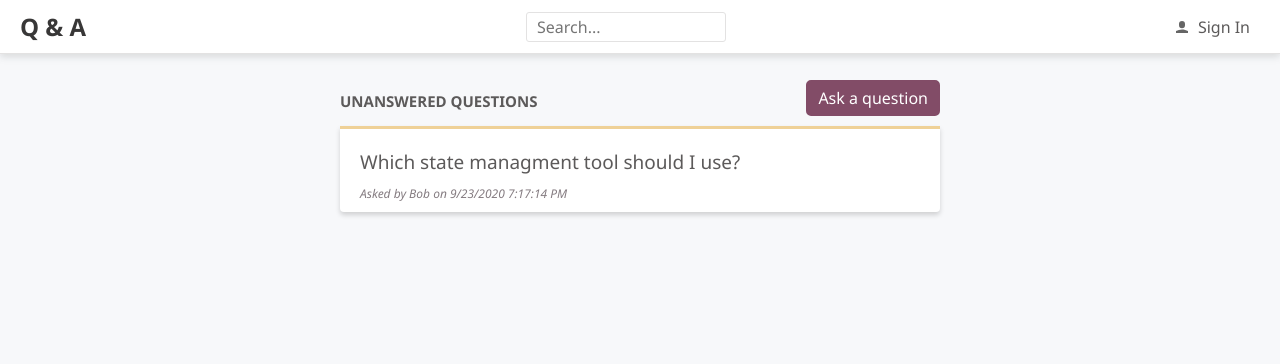
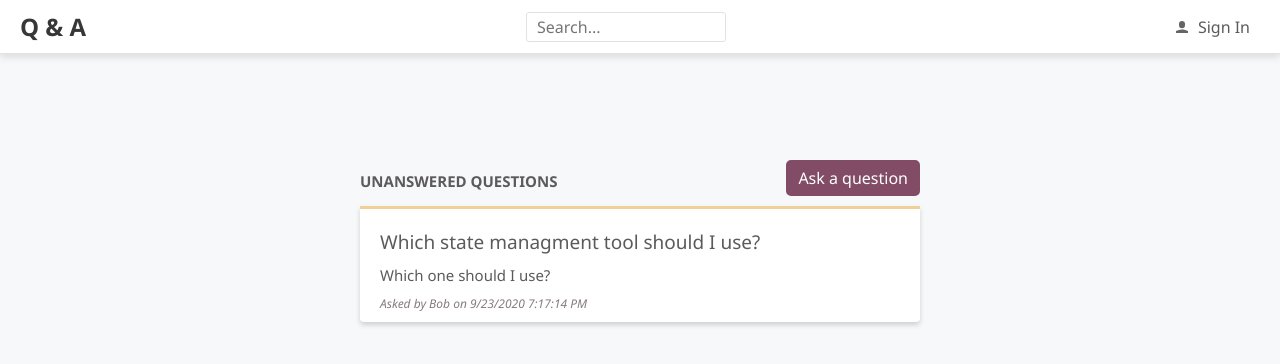
Before and after one commit to Pyotr23/ReactWithNetCore, a React (Create React App) app in the folder frontend/: page / in a window 1280 px wide. Shown: the top 364 px of the page. Built offline with nearby package versions, Linux system fonts and the light colour scheme.

Commit message:
Добавлены компоненты Page и PageTitle.

```diff
--- a/frontend/src/HomePage.tsx
+++ b/frontend/src/HomePage.tsx
@@ -3,8 +3,11 @@
 import { PrimaryButton } from './Styles';
 import { QuestionList } from './QuestionList';
 import { getUnansweredQuestions } from './QuestionData';
+import { PageTitle } from './PageTitle';
+import { Page } from './Page';
 
 export const HomePage = () => (
+  <Page>
     <div
       css={css`
       margin: 50px auto 20px auto;
@@ -19,19 +22,10 @@
           justify-content: space-between;
         `}
       >
-      <h2
-        css={css`
-          font-size: 15px;
-          font-weight: bold;
-          margin: 10px 0px 5px;
-          text-align: center;
-          text-transform: uppercase;
-        `}
-      >
-        Unanswered Questions
-      </h2>
+        <PageTitle>Unanswered Questions</PageTitle>
         <PrimaryButton>Ask a question</PrimaryButton>
       </div>
       <QuestionList data={getUnansweredQuestions()} />
     </div>
+  </Page>
 )
--- /dev/null
+++ b/frontend/src/Page.tsx
@@ -0,0 +1,21 @@
+/** @jsx jsx */
+import { css, jsx } from '@emotion/core';
+import { FC } from 'react';
+import { PageTitle } from './PageTitle';
+
+interface Props {
+  title?: string
+}
+
+export const Page: FC<Props> = ({title, children}) => (
+  <div
+    css={css`
+      margin: 50px auto 20px auto;
+      padding: 30px 20px;
+      max-width: 600px;
+    `}
+  >
+    {title && <PageTitle>{title}</PageTitle>}
+    {children}
+  </div>
+)
--- /dev/null
+++ b/frontend/src/PageTitle.tsx
@@ -0,0 +1,9 @@
+import styled from '@emotion/styled';
+
+export const PageTitle = styled.h2`
+  font-size: 15px;
+  font-weight: bold;
+  margin: 10px 0px 5px;
+  text-align: center;
+  text-transform: uppercase;
+`;
--- a/frontend/src/Question.tsx
+++ b/frontend/src/Question.tsx
@@ -3,13 +3,14 @@
 import { css, jsx } from '@emotion/core';
 import { QuestionData } from './QuestionData';
 import React from 'react';
-import { gray3 } from './Styles';
+import { gray2, gray3 } from './Styles';
 
 interface Props {
-  data: QuestionData
+  data: QuestionData,
+  showContent?: boolean
 }
 
-export const Question: FC<Props> = ({ data }) => (
+export const Question: FC<Props> = ({ data, showContent = true }) => (
   <div
     css={css`
     padding: 10px 0px;
@@ -23,6 +24,19 @@
     >
       {data.title}
     </div>
+    {showContent && (
+      <div
+        css={css`
+          padding-bottom: 10px;
+          font-size: 15px;
+          color: ${gray2};
+        `}
+      >
+        {data.content.length > 50
+          ? `${data.content.substring(0, 50)}...`
+          : data.content}
+      </div>
+    )}
     <div
       css={css`
         font-size: 12px;
@@ -35,3 +49,7 @@
     </div>
   </div>
 )
+
+// Question.defaultProps = {
+//   showContent: true
+// }
--- a/frontend/src/QuestionList.tsx
+++ b/frontend/src/QuestionList.tsx
@@ -36,6 +36,5 @@
         <Question data={question} />
       </li>
     ))}
-
   </ul>
 );
```
Lines whose indentation alone changed are shown as unchanged.
